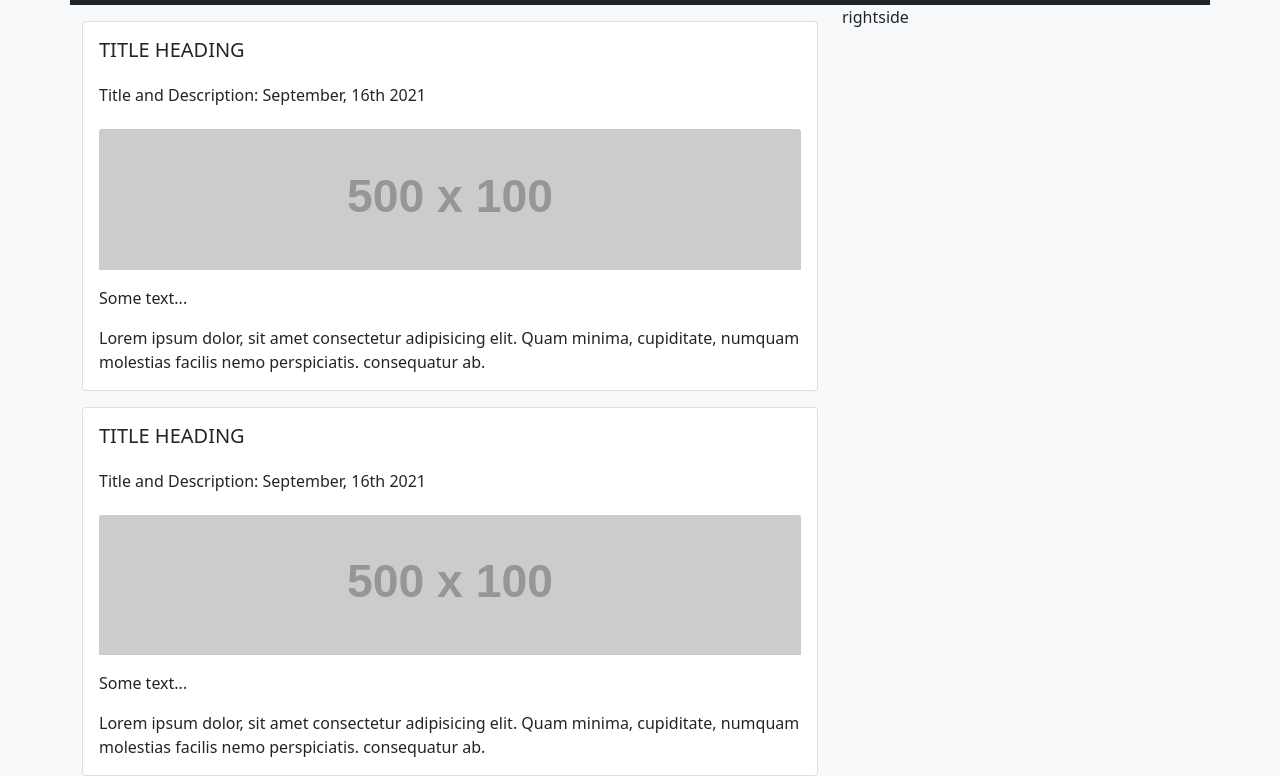
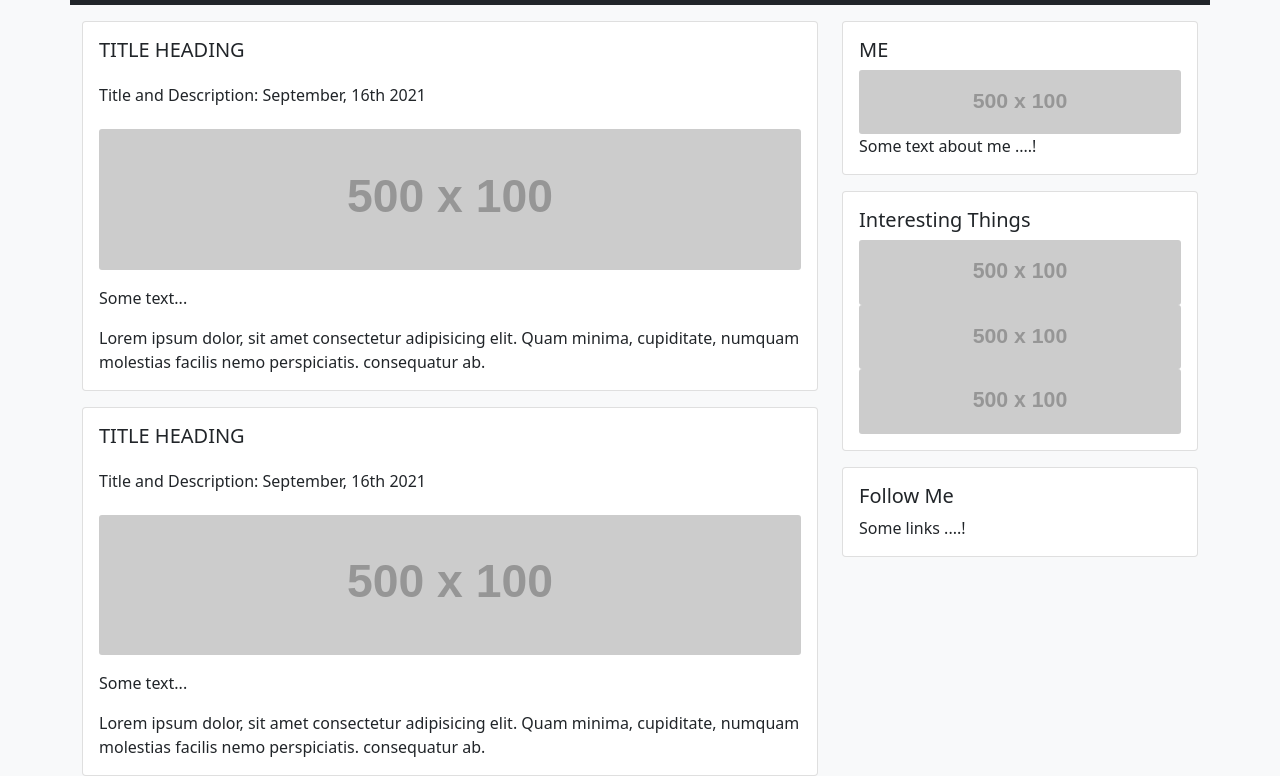
Before and after one commit to jerome0caruso/bootstrap-portfolio-layout, a plain HTML site: page index.html in a window 1280 px wide. Shown: the part 163-939 px from the top of the page. Drawn offline with nearby package versions, Linux system fonts and the light colour scheme; placeholder pictures from the web are drawn by us.

Commit message:
Finished bootstrap-portfolio-layout

```diff
--- a/index.html
+++ b/index.html
@@ -53,7 +53,7 @@
                         <div class="card-body">
                             <h5 class="card-title">TITLE HEADING</h5>
                             <h6 class="card-subtitle my-4">Title and Description: September, 16th 2021</h6>
-                            <img src="https://via.placeholder.com/500x100" class="card-img-top" alt="...">
+                            <img src="https://via.placeholder.com/500x100" class="card-img" alt="...">
                             <p class="card-text mt-3">Some text...</p>
                             <p class="card-text">Lorem ipsum dolor, sit amet consectetur adipisicing elit. Quam minima, cupiditate, numquam molestias facilis nemo perspiciatis. consequatur ab.</p>
                         </div>
@@ -62,14 +62,34 @@
                         <div class="card-body">
                             <h5 class="card-title">TITLE HEADING</h5>
                             <h6 class="card-subtitle my-4">Title and Description: September, 16th 2021</h6>
-                            <img src="https://via.placeholder.com/500x100" class="card-img-top" alt="...">
+                            <img src="https://via.placeholder.com/500x100" class="card-img" alt="...">
                             <p class="card-text mt-3">Some text...</p>
                             <p class="card-text">Lorem ipsum dolor, sit amet consectetur adipisicing elit. Quam minima, cupiditate, numquam molestias facilis nemo perspiciatis. consequatur ab.</p>
                         </div>
                       </div>
                 </div>
                 <div class="col-12 col-lg-4 order-0 order-lg-1">
-                    rightside
+                    <div class="card mt-3" >
+                        <div class="card-body">
+                            <h5 class="card-title">ME</h5>
+                            <img src="https://via.placeholder.com/500x100" class="card-img" alt="...">
+                            <p class="card-text">Some text about me ....!</p>
+                        </div>
+                    </div>
+                    <div class="card mt-3" >
+                        <div class="card-body">
+                            <h5 class="card-title">Interesting Things</h5>
+                            <img src="https://via.placeholder.com/500x100" class="card-img" alt="...">
+                            <img src="https://via.placeholder.com/500x100" class="card-img" alt="...">
+                            <img src="https://via.placeholder.com/500x100" class="card-img" alt="...">
+                        </div>
+                    </div>
+                    <div class="card mt-3" >
+                        <div class="card-body">
+                            <h5 class="card-title">Follow Me</h5>
+                            <p class="card-text">Some links ....!</p>
+                        </div>
+                    </div>
                 </div>
             </div>
 
```
